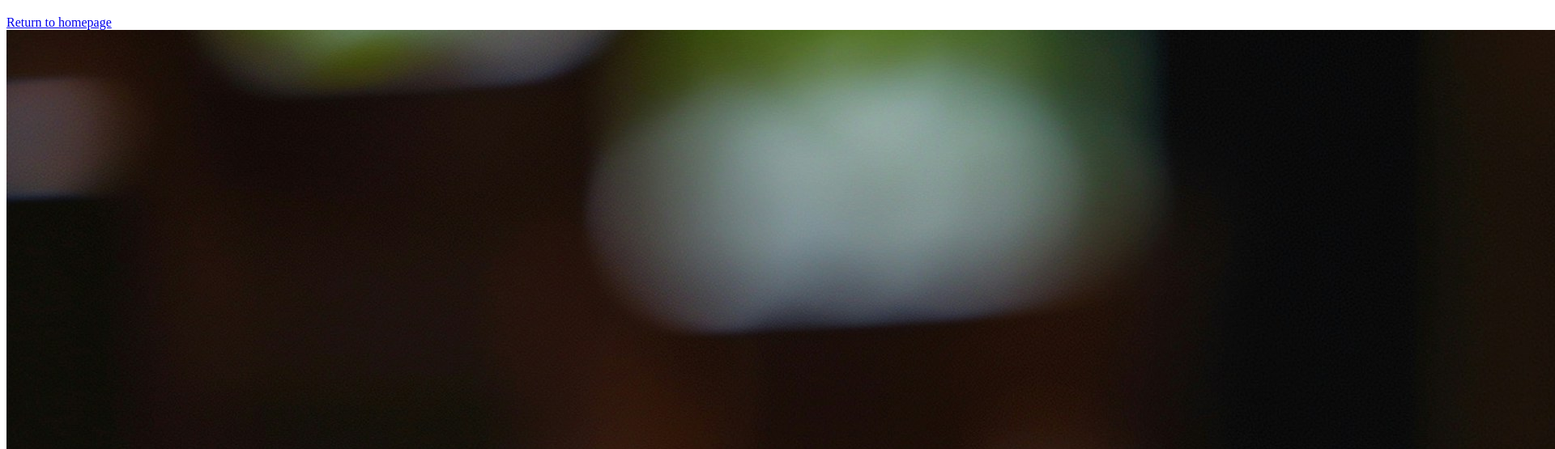
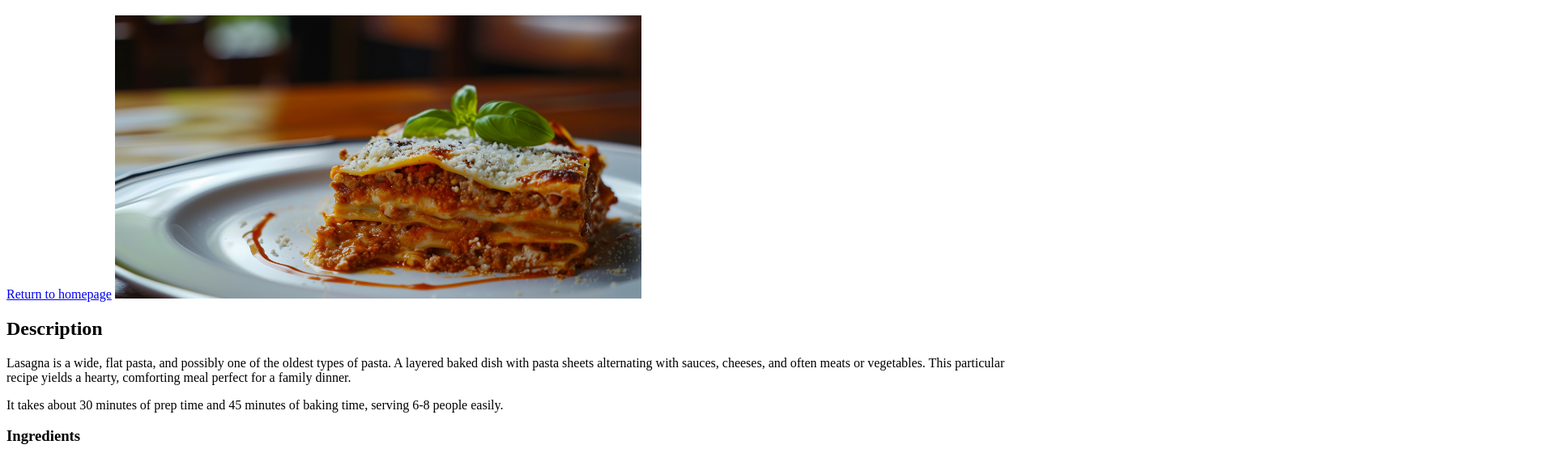
Before and after one commit to jackdev-99/odin_recipes, a plain HTML site: page recipes/lasagna.html in a window 1280 px wide. Shown: the part 61-616 px from the top of the page at 81% size, 1920 px wide, since content can reach past the window. Drawn offline with Linux system fonts and the light colour scheme.

Commit message:
Add a width and a height to lasagna image

```diff
--- a/recipes/lasagna.html
+++ b/recipes/lasagna.html
@@ -8,7 +8,7 @@
 <body>
     <h1>Lasagna recipe</h1>
     <a href="/index.html">Return to homepage</a>
-    <img src="/images/lasagna.jpg" alt="Lasagna">
+    <img src="/images/lasagna.jpg" alt="Lasagna" width="650" height="350">
     <h2>Description</h2>
     <p>Lasagna is a wide, flat pasta, and possibly one of the oldest types of pasta. A layered baked dish with pasta sheets alternating with sauces, cheeses, and often meats or vegetables. This particular recipe yields a hearty, comforting meal perfect for a family dinner.</p>
     <p>It takes about 30 minutes of prep time and 45 minutes of baking time, serving 6-8 people easily.</p>
```
